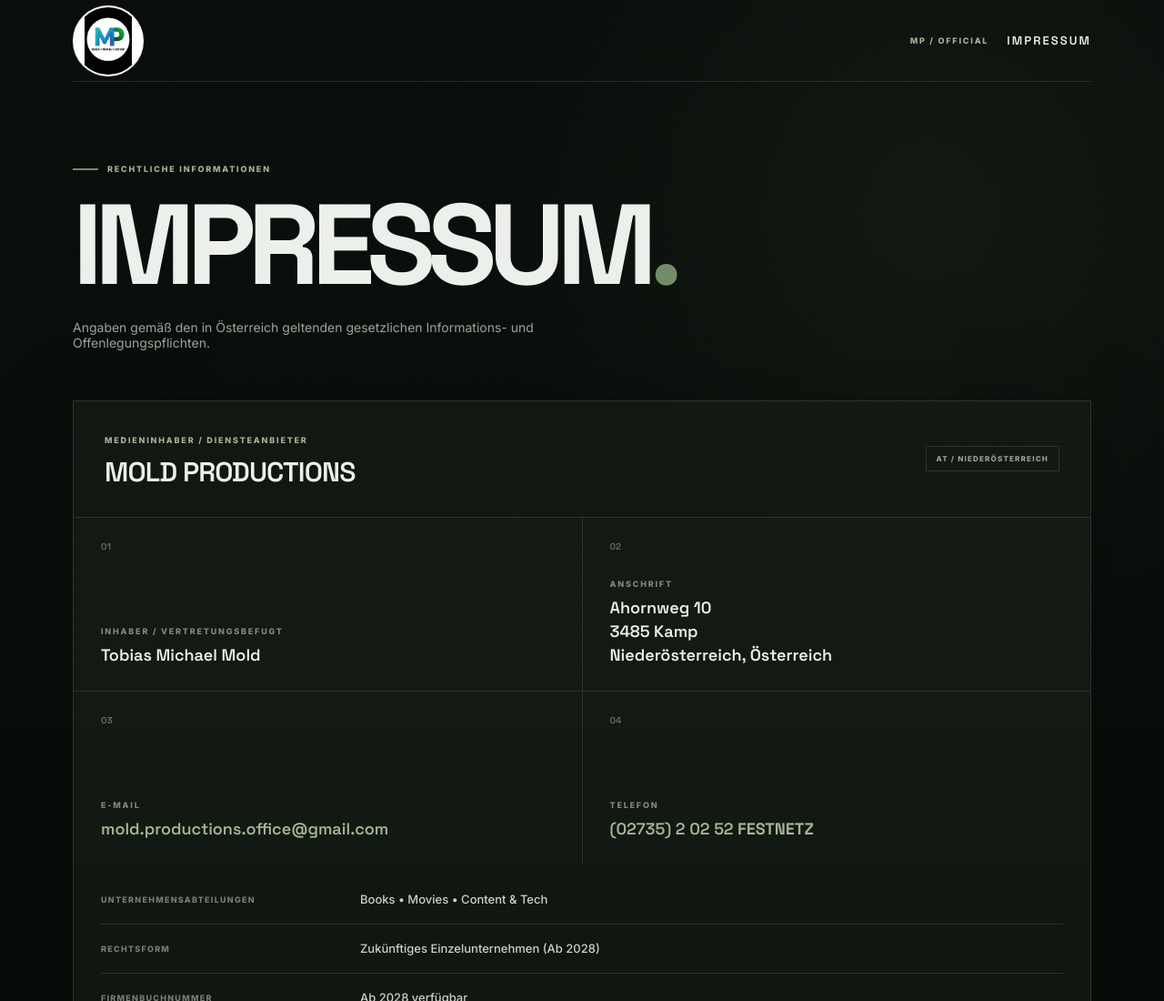
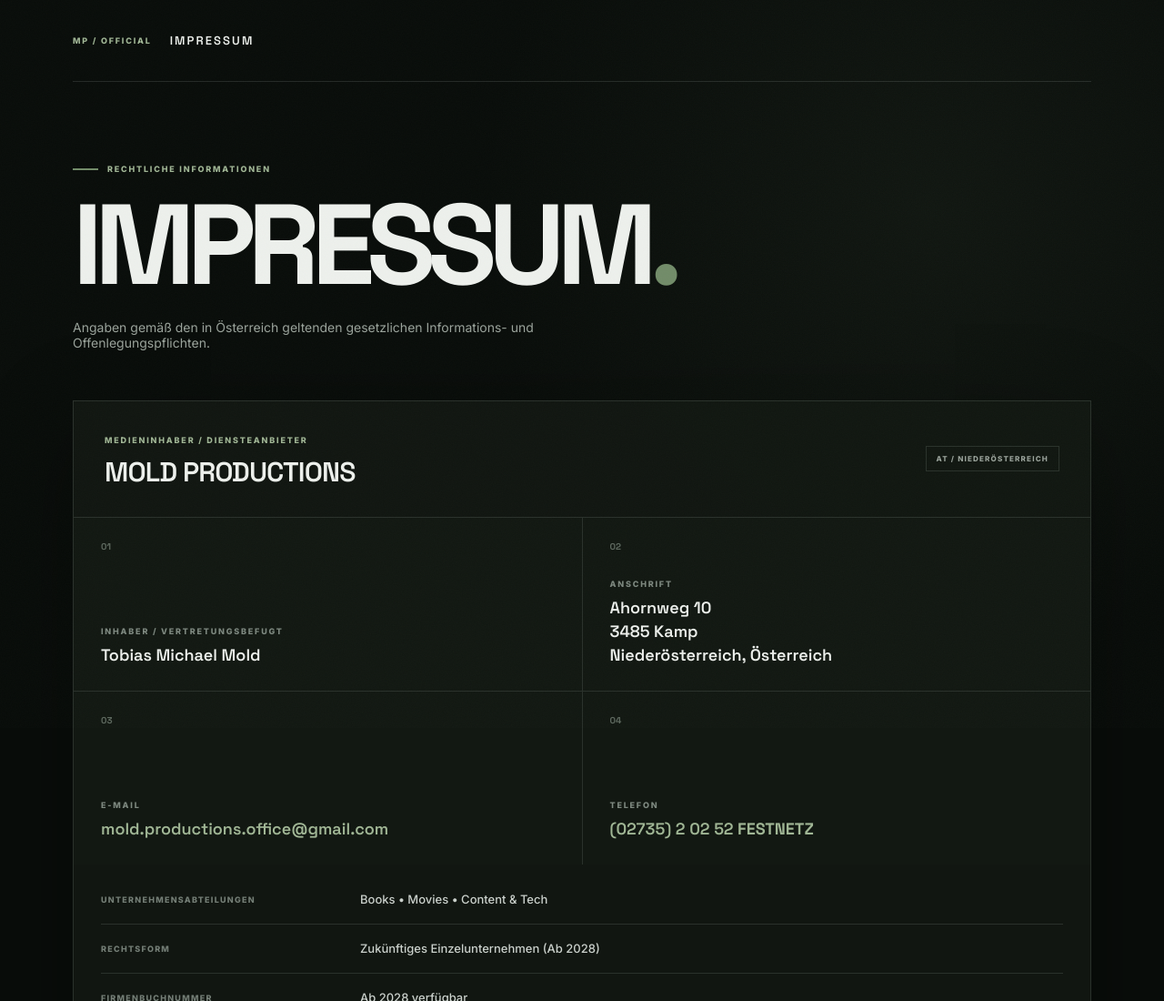
Before and after one commit to Mold-Productions/Impressum, a plain HTML site: page index.html in a window 1280 px wide. Shown: the top 1100 px of the page at 91% size. Drawn offline with Linux system fonts and the light colour scheme.

Commit message:
Clean up HTML by removing favicon and logo
Removed favicon links, logo styles, and logo element from header.

```diff
--- a/index.html
+++ b/index.html
@@ -8,72 +8,20 @@
 
     <title>Impressum | Mold Productions</title>
 
-    <!-- Favicon -->
-    <link rel="icon" type="image/svg+xml" href="assets/favicon.svg?v=3">
-    <link rel="shortcut icon" href="assets/favicon.svg?v=3">
+    <!-- Kein Favicon / kein Logo im Browser-Tab -->
 
-    <!-- Fonts -->
     <link rel="preconnect" href="https://fonts.googleapis.com">
     <link rel="preconnect" href="https://fonts.gstatic.com" crossorigin>
     <link href="https://fonts.googleapis.com/css2?family=Inter:wght@400;500;600;700;800&family=Space+Grotesk:wght@500;600;700&display=swap" rel="stylesheet">
 
     <link rel="stylesheet" href="style.css">
-
-    <!-- Nur für das Logo oben -->
-    <style>
-        .header .logo {
-            width: 78px !important;
-            height: 78px !important;
-            min-width: 78px !important;
-            min-height: 78px !important;
-            max-width: 78px !important;
-            max-height: 78px !important;
-            aspect-ratio: 1 / 1 !important;
-
-            display: inline-flex !important;
-            align-items: center !important;
-            justify-content: center !important;
-
-            padding: 0 !important;
-            margin: 0 !important;
-            line-height: 0 !important;
-
-            border-radius: 50% !important;
-            overflow: hidden !important;
-            flex-shrink: 0 !important;
-
-            background: #ffffff !important;
-            border: 1px solid rgba(255, 255, 255, 0.78) !important;
-            box-shadow: 0 0 0 1px rgba(255, 255, 255, 0.06) !important;
-        }
-
-        .header .logo img {
-            width: 100% !important;
-            height: 100% !important;
-            max-width: none !important;
-            max-height: none !important;
-
-            display: block !important;
-            margin: 0 !important;
-            padding: 0 !important;
-
-            object-fit: contain !important;
-            object-position: center center !important;
-
-            border-radius: 50% !important;
-            background: #ffffff !important;
-        }
-    </style>
 </head>
 
 <body>
     <div class="noise"></div>
 
     <header class="header">
-        <a class="logo" href="#" aria-label="Mold Productions">
-            <img src="assets/MP_Logo_Weiss.jpeg" alt="Mold Productions">
-        </a>
-
+        <!-- Logo oben entfernt -->
         <div class="header-title">
             <span>MP / OFFICIAL</span>
             <strong>IMPRESSUM</strong>
```
